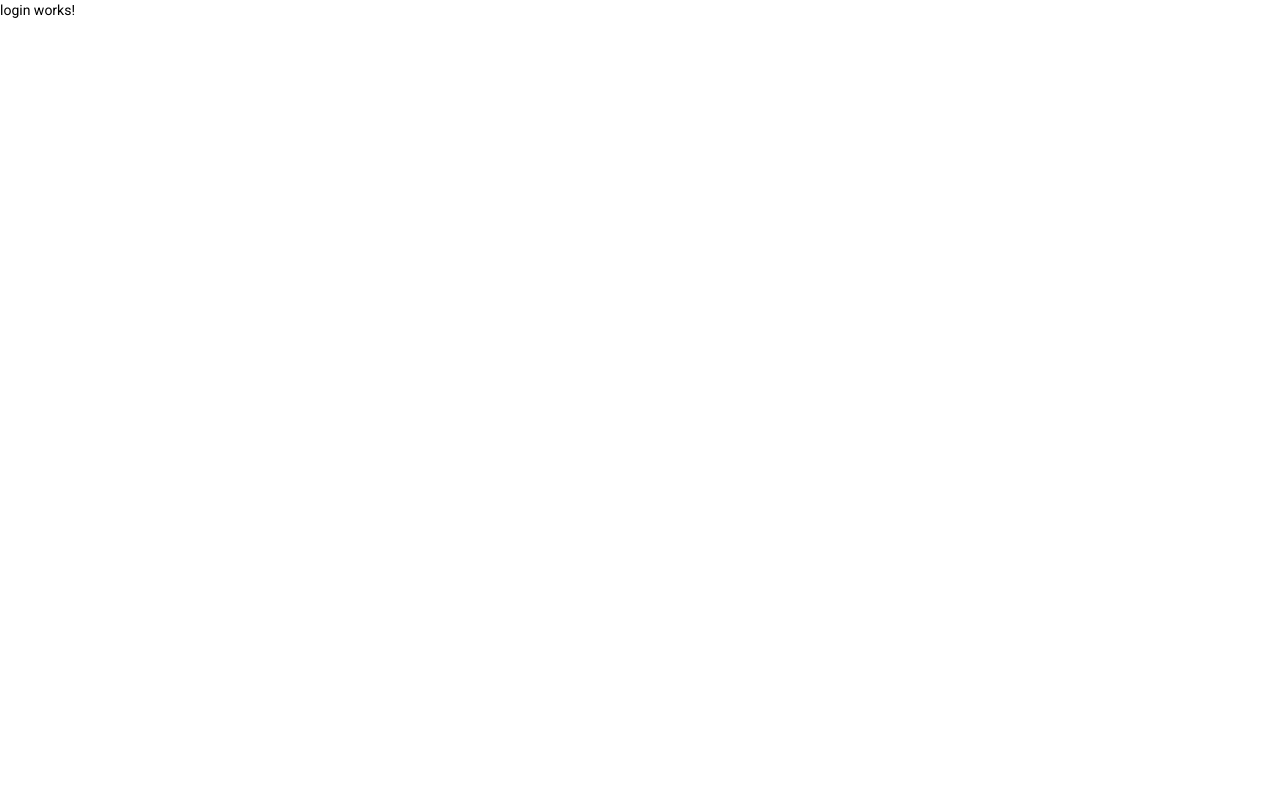
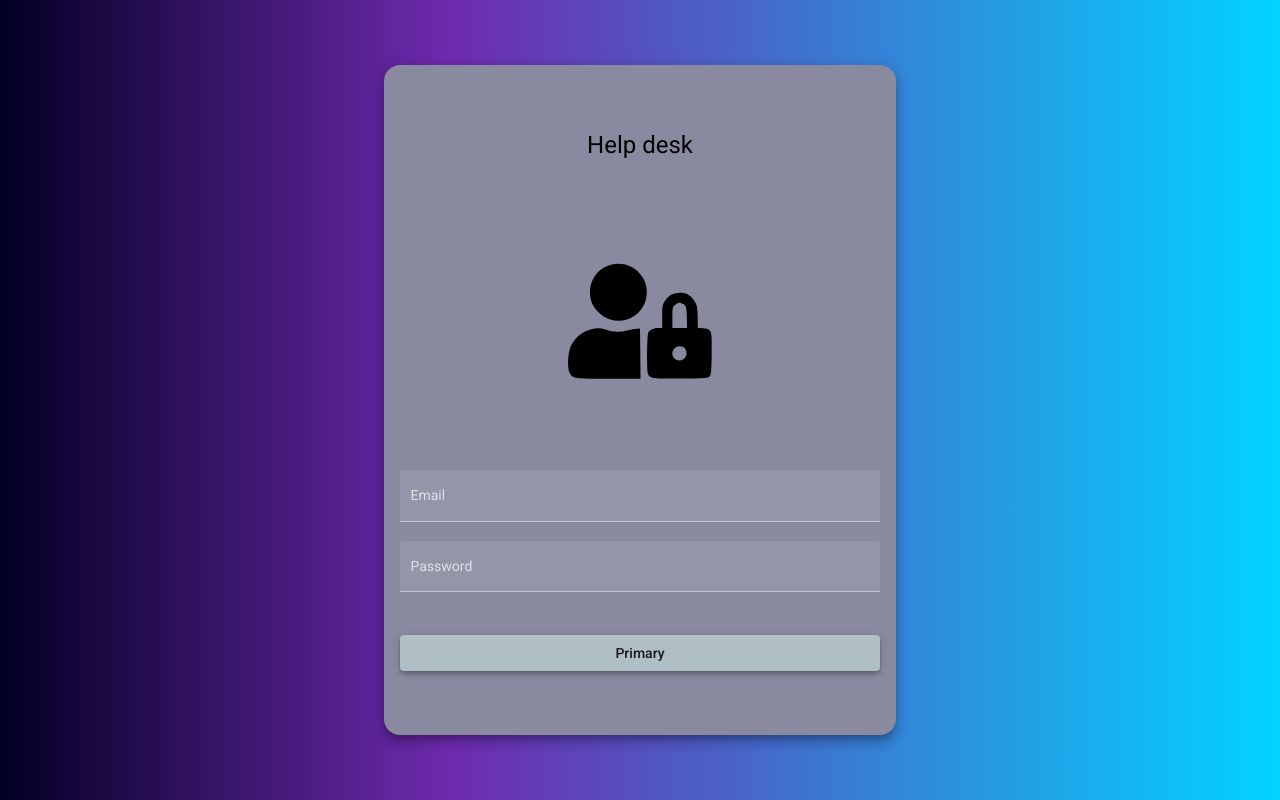
Before and after one commit to AntonyFelisberto/Projeto-Help-Desk, an Angular app in the folder FrontEnd/: page /login in a window 1280 px wide. Built offline with nearby package versions, Linux system fonts and the light colour scheme.

Commit message:
atualizando css do login

```diff
--- a/FrontEnd/src/app/components/login/login.component.css
+++ b/FrontEnd/src/app/components/login/login.component.css
@@ -0,0 +1,29 @@
+.container{
+    height: 100%;
+    background: linear-gradient(90deg, rgba(2,0,36,1) 0%, rgba(99,25,167,0.9248074229691877) 35%, rgba(0,212,255,1) 100%);
+    display: flex;
+    align-items: center;
+    justify-content: center;
+}
+.form{
+    width:30rem;
+    margin: auto;
+    background-color: rgb(137, 137, 160);
+    padding: 4rem 1rem;
+    border-radius: 1rem;
+}
+h1{
+    width: 100%;
+    text-align: center;
+}
+.full-width{
+    width: 100%;
+}
+img{
+    height: 15rem;
+    width: 100%;
+    margin: 1.5rem auto 1.5rem auto;
+}
+button{
+    margin-top: 1.5rem;
+}
--- a/FrontEnd/src/app/components/login/login.component.html
+++ b/FrontEnd/src/app/components/login/login.component.html
@@ -1 +1,16 @@
-<p>login works!</p>
+<div class="container ">
+    <form class="form mat-elevation-z8">
+        <h1>Help desk</h1>
+        <img src="../../../assets/img/login.svg" alt="help desk">
+        <mat-form-field class="full-width" appearance="fill">
+          <mat-label>Email</mat-label>
+          <input matInput placeholder="Ex. nomeEmail@mail.com">
+        </mat-form-field>
+
+        <mat-form-field class="full-width" appearance="fill">
+            <mat-label>Password</mat-label>
+            <input type="password" matInput placeholder="12345">
+          </mat-form-field>
+          <button mat-raised-button class="full-width mat-elevation-z4" color="accent">Primary</button>
+      </form>
+</div>
--- a/FrontEnd/src/app/components/nav/nav.component.ts
+++ b/FrontEnd/src/app/components/nav/nav.component.ts
@@ -11,7 +11,7 @@ export class NavComponent implements OnInit {
   constructor(private router:Router) { }
 
   ngOnInit(): void {
-    this.router.navigate(['technical'])
+    this.router.navigate(['home'])
   }
 
 }
--- a/FrontEnd/src/styles.css
+++ b/FrontEnd/src/styles.css
@@ -1,4 +1,5 @@
-/* You can add global styles to this file, and also import other style files */
+html, body {
+    height: 100%;
+}
 
-html, body { height: 100%; }
 body { margin: 0; font-family: Roboto, "Helvetica Neue", sans-serif; }
```
Also changed, not shown: FrontEnd/src/app/components/nav/nav.component.css (line endings or trailing spaces), FrontEnd/src/assets/img/login.svg (added).
